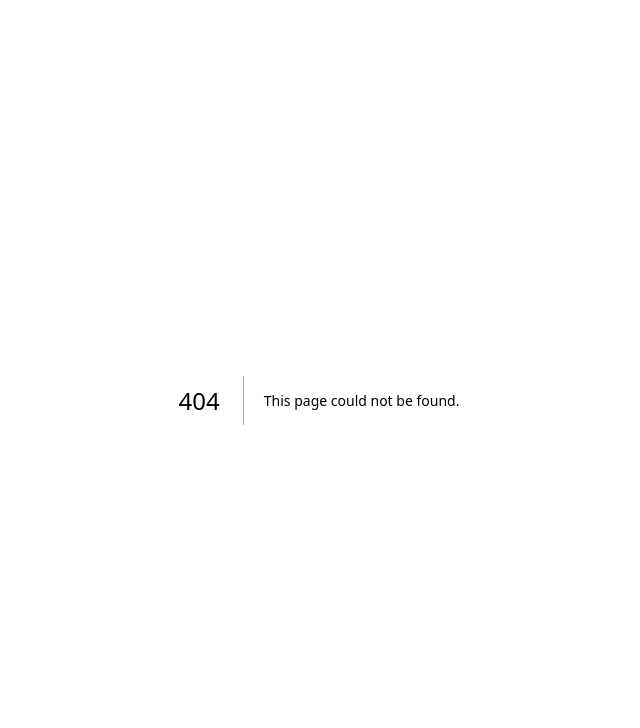
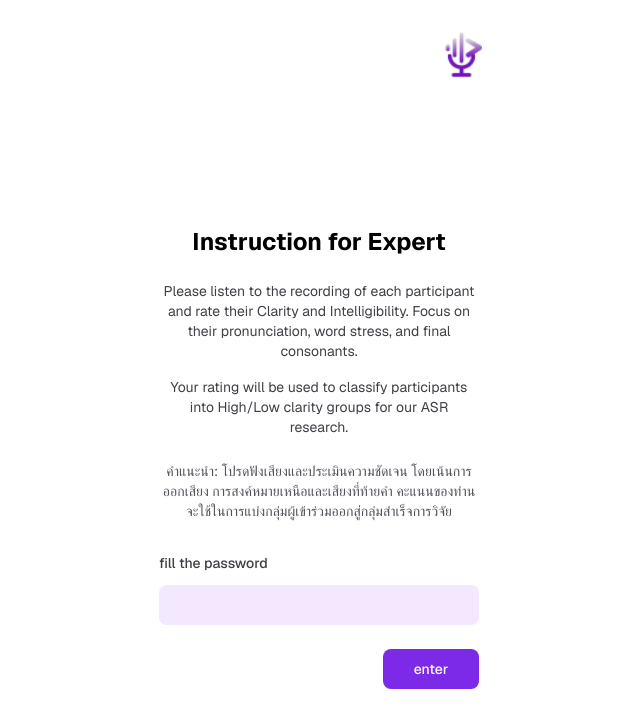
Before and after one commit to S1PPAW1T/project-HCI, a Next.js app in the folder frontend/: page /professor in a window 1280 px wide. Before the commit this address had no page. Shown: the top 728 px of the page, without its empty margins (321-961 px from the left). Built offline with nearby package versions, Linux system fonts and the light colour scheme.

Commit message:
professor-login

```diff
--- a/frontend/app/page.tsx
+++ b/frontend/app/page.tsx
@@ -38,6 +38,10 @@ export default function Home() {
         <a
           href="#"
           className="text-[#4F46E5] text-base font-medium underline mb-8"
+          onClick={() => {
+               setShowConsent(false);
+               router.push("/login");
+          }}
         >
           [สำหรับผู้เชี่ยวชาญด้านภาษากรุณาคลิกที่นี่]
         </a>
--- /dev/null
+++ b/frontend/app/professor/page.tsx
@@ -0,0 +1,81 @@
+"use client";
+
+import Image from "next/image";
+import { useState } from "react";
+
+export default function ProfessorPage() {
+  const [password, setPassword] = useState("");
+  const [isLoading, setIsLoading] = useState(false);
+
+  const handleSubmit = async (e: React.FormEvent) => {
+    e.preventDefault();
+    setIsLoading(true);
+
+    // Simulate submission delay
+    await new Promise((resolve) => setTimeout(resolve, 1000));
+
+    setIsLoading(false);
+    console.log("Password submitted:", { password });
+  };
+
+  return (
+    <div className="flex flex-col items-center justify-center min-h-[844px] w-[390px] mx-auto bg-white font-sans">
+      {/* Logo */}
+      <div className="w-full flex justify-end pt-8 pr-8">
+        <Image src="/picture/logo.png" alt="Logo" width={40} height={49} />
+      </div>
+
+      {/* Content */}
+      <main className="flex flex-col items-center justify-center flex-1 w-full px-6 pt-2 pb-8">
+        <div className="text-center mt-4">
+          {/* Title */}
+          <div className="text-2xl font-bold text-black leading-tight mb-6">
+            Instruction for Expert
+          </div>
+
+          {/* Instructions - English */}
+          <div className="text-sm text-zinc-700 mb-6 max-w-xs mx-auto">
+            <p className="mb-4">
+              Please listen to the recording of each participant and rate their Clarity and Intelligibility. Focus on their pronunciation, word stress, and final consonants.
+            </p>
+            <p>
+              Your rating will be used to classify participants into High/Low clarity groups for our ASR research.
+            </p>
+          </div>
+
+          {/* Instructions - Thai */}
+          <div className="text-sm text-zinc-600 mb-8 max-w-xs mx-auto">
+            <p>
+              คำแนะนำ: โปรดฟังเสียงและประเมินความชัดเจน โดยเน้นการออกเสียง การสงค์หมายเหนือและเสียงที่ท้ายคำ คะแนนของท่านจะใช้ในการแบ่งกลุ่มผู้เข้าร่วมออกสู่กลุ่มสำเร็จการวิจัย
+            </p>
+          </div>
+
+          {/* Password Field */}
+          <form onSubmit={handleSubmit} className="w-full flex flex-col items-center gap-4">
+            <div className="w-full max-w-xs">
+              <label className="block text-sm font-medium text-zinc-700 mb-3 text-left">
+                fill the password
+              </label>
+              <input
+                type="password"
+                value={password}
+                onChange={(e) => setPassword(e.target.value)}
+                placeholder=""
+                className="w-full h-10 bg-purple-100 rounded-lg px-4 text-sm focus:outline-none focus:ring-2 focus:ring-purple-500"
+              />
+            </div>
+
+            {/* Enter Button */}
+            <button
+              type="submit"
+              disabled={isLoading}
+              className="w-24 h-10 bg-[#7C2AE8] text-white text-sm font-medium rounded-lg hover:bg-[#6a23c8] transition-colors disabled:opacity-50 mt-2 self-end mr-0"
+            >
+              {isLoading ? "..." : "enter"}
+            </button>
+          </form>
+        </div>
+      </main>
+    </div>
+  );
+}
```
